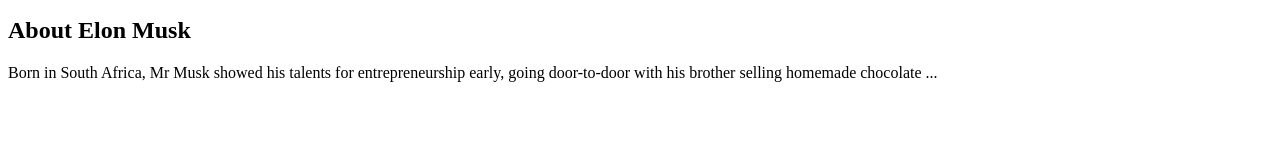
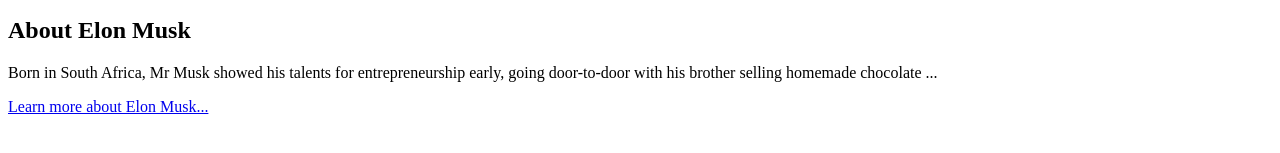
Before and after one commit to husamnadeesh/tribute-page, a plain HTML site: page index.html in a window 1280 px wide. Shown: the part 439-592 px from the top of the page. Drawn offline with Linux system fonts and the light colour scheme.

Commit message:
add tribute-link

```diff
--- a/index.html
+++ b/index.html
@@ -28,11 +28,14 @@
         </figcaption>
       </div>
       <div id="tribute-info">
-          <h2>About Elon Musk</h2>
-          <p>Born in South Africa, Mr Musk showed his talents for entrepreneurship early, going door-to-door
-            with his brother selling homemade chocolate ...
-          </p>
-        </div>
+        <h2>About Elon Musk</h2>
+        <p>Born in South Africa, Mr Musk showed his talents for entrepreneurship early, going door-to-door
+          with his brother selling homemade chocolate ...
+        </p>
+      </div>
+      <div>
+        <a id="tribute-link" href="https://en.wikipedia.org/wiki/Elon_Musk" target="_blank">Learn more about Elon Musk...</a>
+      </div>
     </main>
     <script src="js/index.js"></script>
   </body>
```
